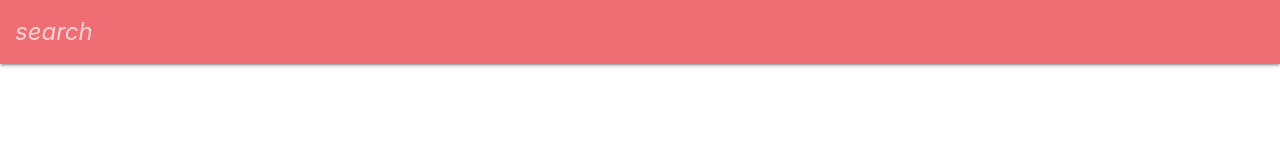
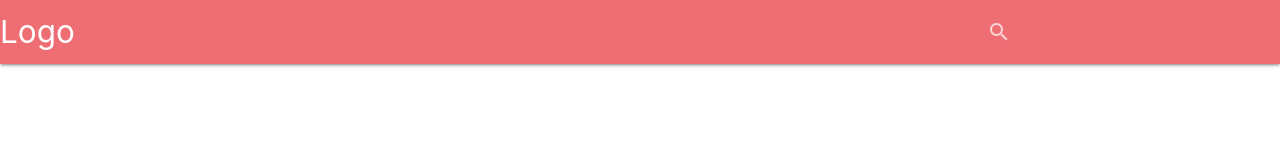
Before and after one commit to tylerphopho/event-finder, a plain HTML site: page index.html in a window 1280 px wide. Drawn offline with Linux system fonts and the light colour scheme.

Commit message:
added search bar to navbar

```diff
--- a/index.html
+++ b/index.html
@@ -11,20 +11,14 @@
     <title>Event Finder</title>
 </head>
 <nav>
-  <div class="nav-wrapper">
-      <div class="input-field">
-          <input id="search" type="search" required>
-          <label class="label-icon" for="search"><i class="materaial-icons">search</i></label>
-          <i class="materaial-icons">close</i>
-         </div>
-      </form>
-    <!-- <a href="#" class="brand-logo">Logo</a>
-    <ul id="nav-mobile" class="right hide-on-med-and-down">
-      <li><a href="sass.html">Sass</a></li>
-      <li><a href="badges.html">Components</a></li>
-      <li><a href="collapsible.html">JavaScript</a></li>
-    </ul> -->
+<div class="nav-wrapper">
+  <a href="#" class="brand-logo left">Logo</a>
+  <div class="input-field right">
+    <input id="search" type="search" required>
+    <label class="label-icon" for="search"><i class="material-icons">search</i></label>
+    <i class="material-icons">close</i>
   </div>
+</div>
 </nav>
 </body>
 </html>
```
